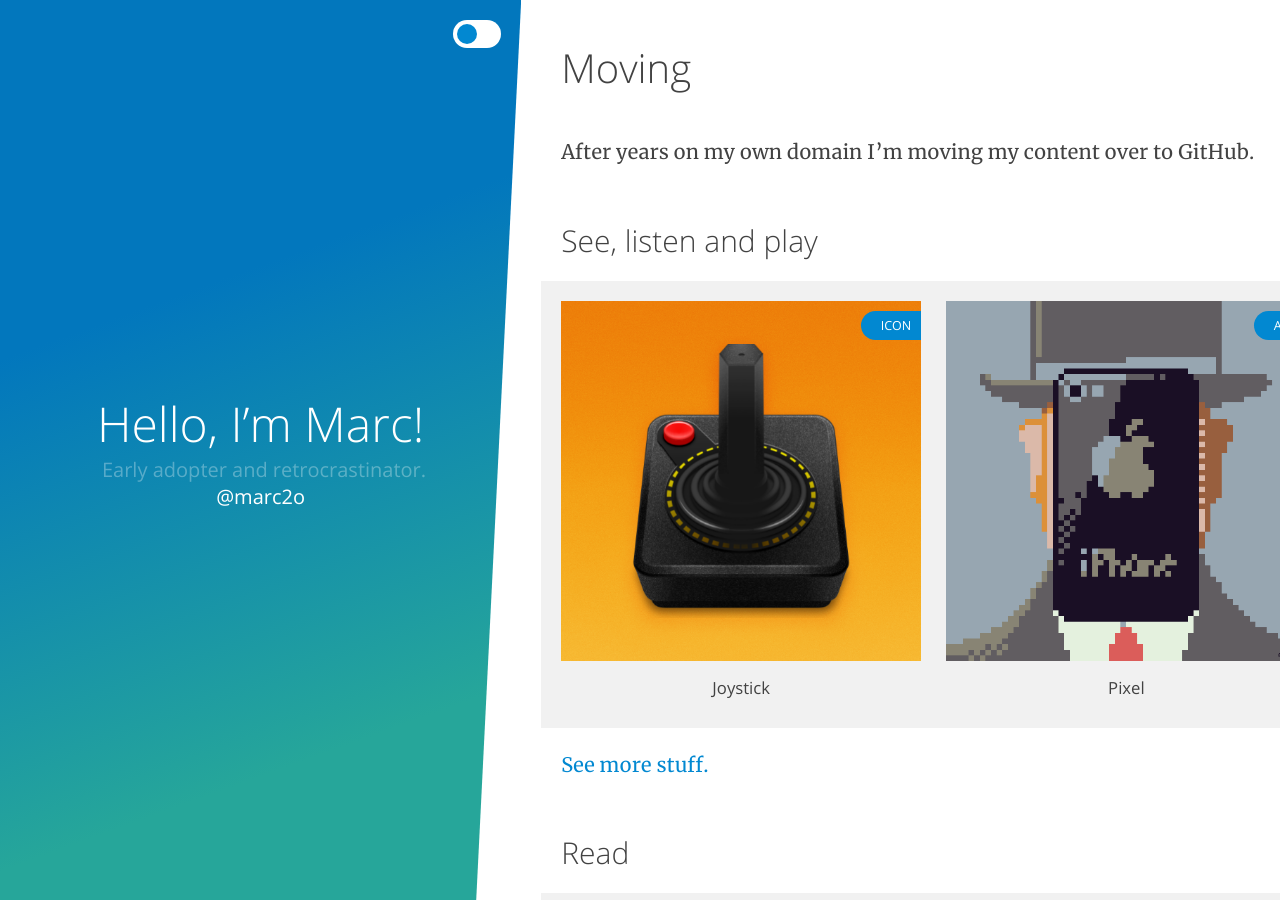
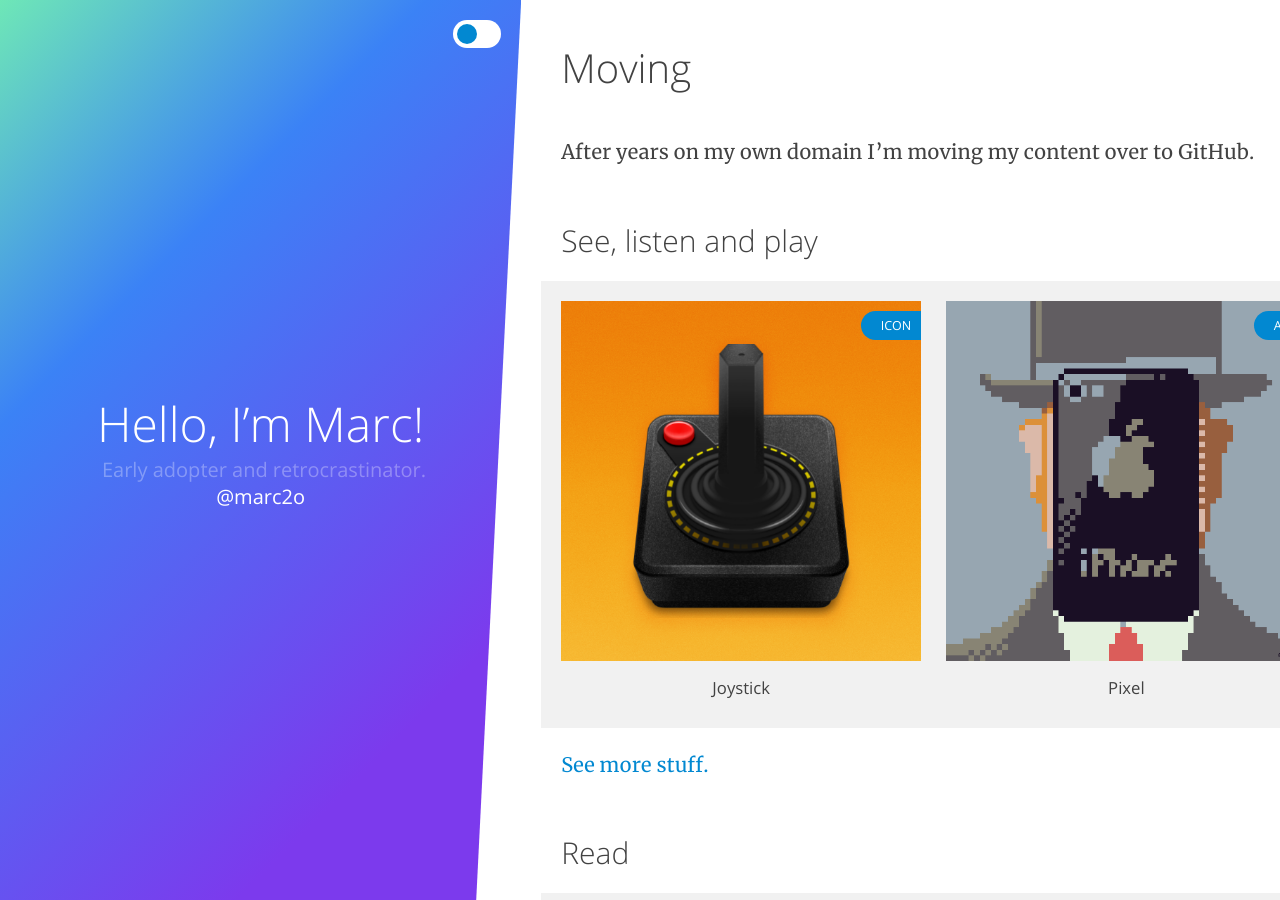
Before and after one commit to marc2o/marc2o.github.io, a Jekyll site: the page built from index.md, in a window 1280 px wide and 900 px high. Built offline with Jekyll 4.4.1, drawn with Linux system fonts in a browser that asks for light colours.

Commit message:
Update index.css

```diff
--- a/assets/css/index.css
+++ b/assets/css/index.css
@@ -157,7 +157,8 @@ header {
     margin: 0;
     overflow: hidden;
     color: var(--fill-color);
-    background: linear-gradient(160deg, #0277bd 33%, #26a69a 80%);
+    /*background: linear-gradient(160deg, #0277bd 33%, #26a69a 80%);*/
+	background: linear-gradient(135deg, #6EE7B7, #3B82F6 30%, #7C3AED 80%);
     clip-path: polygon(0% 0%, 100% 0%, 100% calc(100% - 5vh), 0% 100%);
     -webkit-clip-path: polygon(0% 0%, 100% 0%, 100% calc(100% - 5vh), 0% 100%);
 }
```
